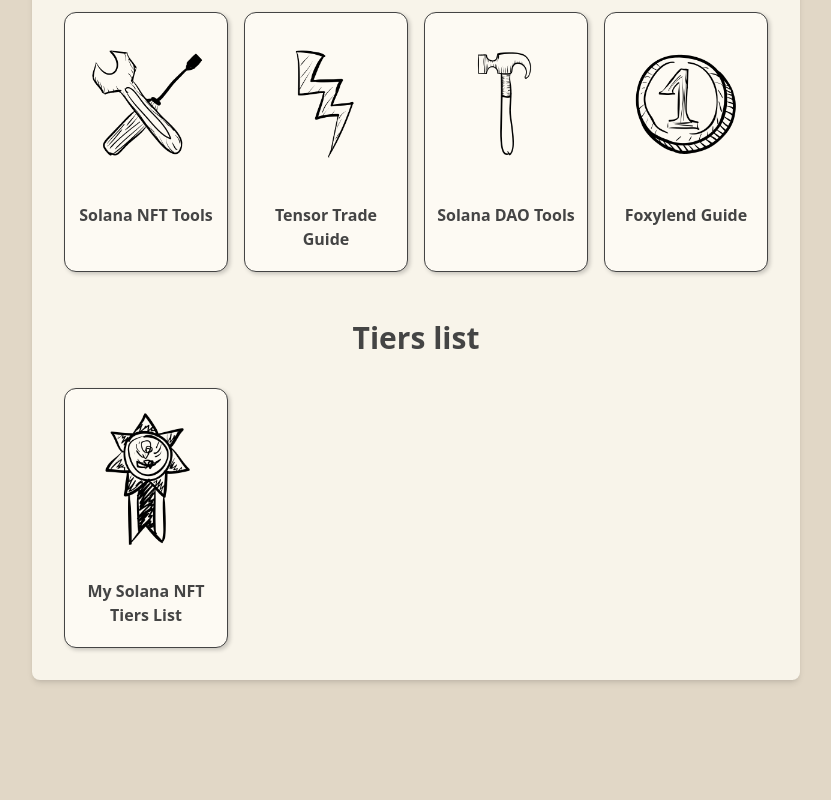
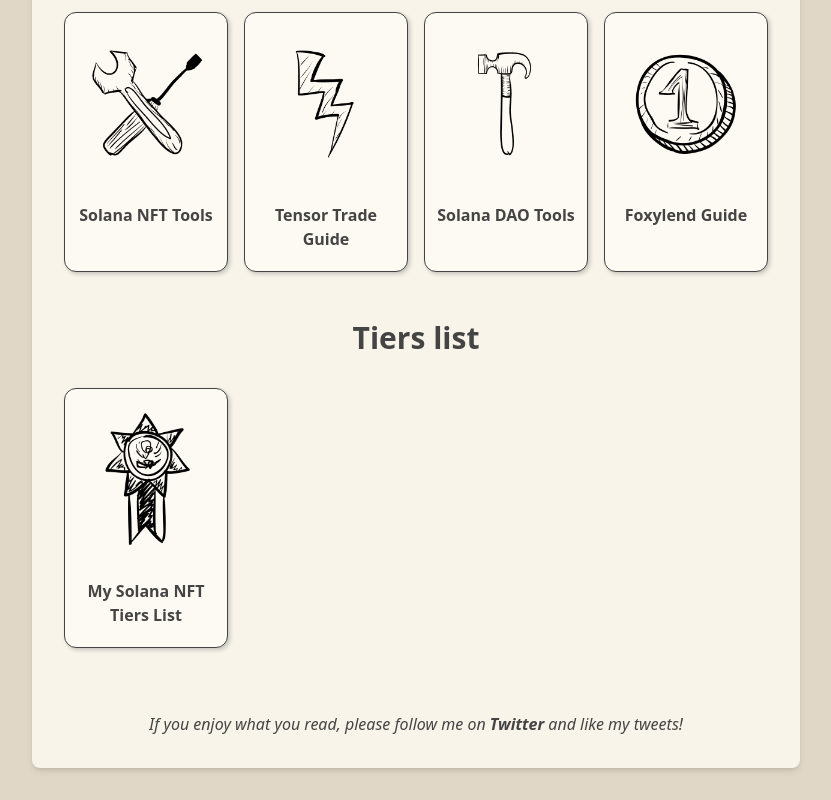
Before and after one commit to defilogist/thewisetrade, a Nuxt app: page / in a window 1280 px wide. Shown: the part 1049-1849 px from the top of the page, without its empty margins (224-1055 px from the left). Before the commit the page ends 1761 px from the top, so only its background shows below. Built offline with nearby package versions, Linux system fonts and the light colour scheme.

Commit message:
Add info to the footer

```diff
--- a/components/Footer.vue
+++ b/components/Footer.vue
@@ -1,2 +1,11 @@
 <template>
+<div class="mt-16 italic text-center">
+If you enjoy what you read, please follow me on
+<a class="bold" href="https://twiter.com/defilogist">Twitter</a> and like my tweets!
+</div>
 </template>
+<style>
+a {
+  font-weight: bold;
+}
+</style>
```
